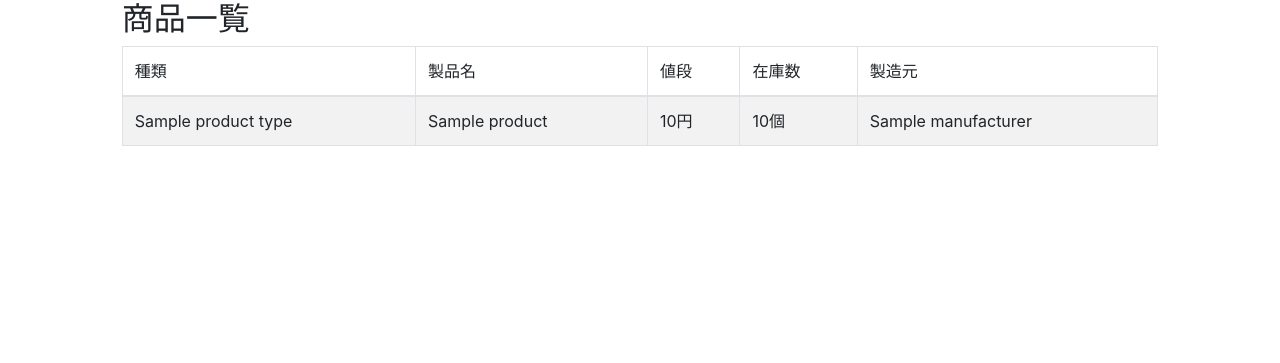
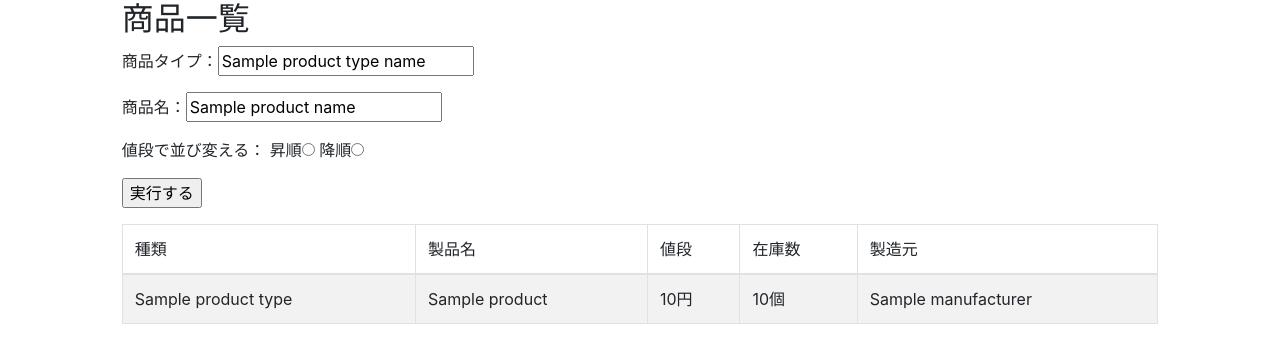
Before and after one commit to Hikaru-Miyazaki/ECsite_Django, a Django app: template templates/stores/product_list.html in a window 1280 px wide. Shown: the part 56-419 px from the top of the page. Run offline with Django 3.2, Linux system fonts and the light colour scheme; the template is opened without the code that fills it: most values are stand-ins (such as "Sample title", 1, 10 or a date in 2020); some libraries are stand-ins or nearby versions.

Commit message:
商品並び変え追加

```diff
--- a/templates/stores/product_list.html
+++ b/templates/stores/product_list.html
@@ -2,6 +2,15 @@
 {% block content %}
 <div class="col-10 offset-1">
 <h2>商品一覧</h1>
+<form method="get" action="{% url 'stores:product_list' %}">
+  <p>商品タイプ：<input type="text" name="product_type_name" value="{{product_type_name}}"></p>
+  <p>商品名：<input type="text" name="product_name" value="{{product_name}}"></p>
+  <p>値段で並び変える：
+    昇順<input type="radio" name="order_by_price" value="1" {% if ascending %}checked{% endif %}>
+    降順<input type="radio" name="order_by_price" value="2" {% if descending %}checked{% endif %}>
+  </p>
+  <p><input type="submit" value="実行する"></p>
+</form>
 <table class="table table-striped table-bordered">
 <thead>
   <tr>
```
Also changed, not shown: stores/views.py (+31 -0 lines), db.sqlite3.
